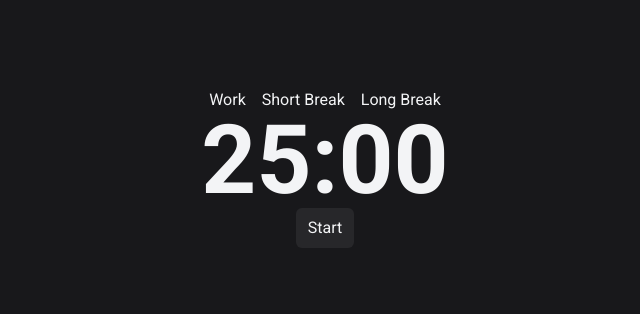
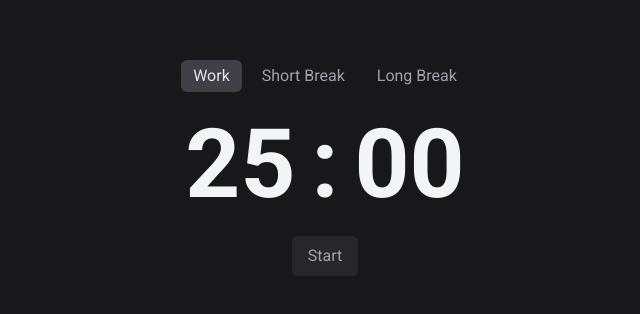
Before and after one commit to mothy-08/pomodoro-timer, a Next.js app: page / in a window 1280 px wide. Shown: the part 232-546 px from the top of the page, without its empty margins (315-955 px from the left). Built offline with nearby package versions, Linux system fonts and the light colour scheme.

Commit message:
almost complete

```diff
--- /dev/null
+++ b/app/components/Button.tsx
@@ -0,0 +1,28 @@
+"use client";
+
+import clsx from "clsx";
+
+export default function Button({
+  title,
+  isActive,
+  onClick,
+  buttonStyle,
+}: {
+  title: string;
+  isActive?: boolean;
+  onClick?: () => void;
+  buttonStyle?: string;
+}) {
+  return (
+    <button
+      onClick={onClick}
+      className={clsx(
+        "py-1 px-3 text-clr-btn rounded-md hover:bg-bg-btn-hover hover:text-clr-btn-hover transition-all",
+        isActive ? "bg-bg-btn-hover text-clr-btn-hover" : "",
+        buttonStyle
+      )}
+    >
+      {title}
+    </button>
+  );
+}
--- /dev/null
+++ b/app/components/Timer.tsx
@@ -0,0 +1,81 @@
+import React from "react";
+import { useTimer } from "react-timer-hook";
+import Button from "./Button";
+import clsx from "clsx";
+
+export default function Timer({
+  expiryTimestamp,
+  autoStart = false,
+  duration,
+}: {
+  expiryTimestamp: Date;
+  autoStart?: boolean;
+  duration: number;
+}) {
+  const { seconds, minutes, isRunning, start, pause, resume, restart } =
+    useTimer({
+      expiryTimestamp,
+      autoStart,
+      onExpire: () => console.warn("onExpire called"),
+    });
+
+  const formatTime = (time: number) => String(time).padStart(2, "0");
+  const [isPaused, setIsPaused] = React.useState<boolean>(false);
+
+  const buttonStyle =
+    "py-2 px-4 bg-bg-btn text-clr-btn hover:bg-bg-btn-hover hover:clr-btn-hover rounded-lg";
+
+  function handlePause() {
+    setIsPaused(true);
+    pause();
+  }
+
+  React.useEffect(() => {
+    restart(expiryTimestamp, false);
+  }, [expiryTimestamp, restart]);
+
+  return (
+    <div className="flex flex-col items-center gap-6">
+      <div className="text-8xl font-bold space-x-4">
+        <span>{formatTime(minutes)}</span>
+        <span>:</span>
+        <span>{formatTime(seconds)}</span>
+      </div>
+
+      <div className="flex gap-3 justify-center items-center">
+        <Button
+          title="Start"
+          onClick={start}
+          buttonStyle={clsx(buttonStyle, isRunning || isPaused ? "hidden" : "")}
+        />
+        <Button
+          title="Pause"
+          onClick={handlePause}
+          buttonStyle={clsx(buttonStyle, isRunning ? "block" : "hidden")}
+        />
+        <Button
+          title="Resume"
+          onClick={resume}
+          buttonStyle={clsx(
+            buttonStyle,
+            !isRunning && isPaused ? "block" : "hidden"
+          )}
+        />
+        <Button
+          title="Reset"
+          onClick={() => {
+            const time = new Date();
+            time.setSeconds(time.getSeconds() + duration);
+            restart(time, false);
+
+            if (isPaused) setIsPaused(false);
+          }}
+          buttonStyle={clsx(
+            buttonStyle,
+            isRunning || isPaused ? "block" : "hidden"
+          )}
+        />
+      </div>
+    </div>
+  );
+}
--- a/app/layout.tsx
+++ b/app/layout.tsx
@@ -1,6 +1,11 @@
 import "./globals.css";
-import { roboto } from "./ui/fonts";
+import { Roboto } from "next/font/google";
 import type { Metadata } from "next";
+
+const roboto = Roboto({
+  subsets: ["latin"],
+  weight: ["400", "700"],
+});
 
 export const metadata: Metadata = {
   title: "Pomdoro Timer",
--- a/app/page.tsx
+++ b/app/page.tsx
@@ -1,21 +1,45 @@
+"use client";
+
+import React from "react";
+import Button from "./components/Button";
+import Timer from "./components/Timer";
+
 export default function Home() {
+  const [activeButton, setActiveButton] = React.useState<string | null>("Work");
+  const [expiryTimestamp, setExpiryTimestamp] = React.useState<Date>(
+    new Date(new Date().getTime() + 1500 * 1000)
+  );
+
+  const handleButtonClick = (type: string, seconds: number) => {
+    setActiveButton(type);
+    setExpiryTimestamp(new Date(new Date().getTime() + seconds * 1000));
+  };
+
+  const duration = Math.ceil(
+    (expiryTimestamp.getTime() - new Date().getTime()) / 1000
+  );
+
   return (
-    <main className="h-screen flex flex-col justify-center items-center">
-      <div className="flex gap-4">
-        {/* Dynamically change the background of the button when active */}
-        <button>Work</button>
-        <button>Short Break</button>
-        <button>Long Break</button>
+    <main className="h-screen flex flex-col justify-center items-center gap-6">
+      <div className="flex gap-2">
+        <Button
+          title="Work"
+          isActive={activeButton === "Work"}
+          onClick={() => handleButtonClick("Work", 1500)}
+        />
+        <Button
+          title="Short Break"
+          isActive={activeButton === "Short Break"}
+          onClick={() => handleButtonClick("Short Break", 300)}
+        />
+        <Button
+          title="Long Break"
+          isActive={activeButton === "Long Break"}
+          onClick={() => handleButtonClick("Long Break", 900)}
+        />
       </div>
-      {/* Timer here */}
-      <div>
-        <h1 className="text-8xl font-bold">25:00</h1>
-      </div>
-      <div>
-        <button className="bg-bg-btn py-2 px-3 rounded-md hover:bg-bg-btn-hover hover:text-clr-btn-hover transition-all">
-          Start
-        </button>
-      </div>
+
+      <Timer expiryTimestamp={expiryTimestamp} duration={duration} />
     </main>
   );
 }
--- a/app/ui/fonts.ts
+++ /dev/null
@@ -1,6 +0,0 @@
-import { Roboto } from "next/font/google";
-
-export const roboto = Roboto({
-  subsets: ["latin"],
-  weight: ["400", "700"],
-});
--- a/package.json
+++ b/package.json
@@ -9,9 +9,11 @@
     "lint": "next lint"
   },
   "dependencies": {
+    "clsx": "^2.1.1",
     "next": "15.1.4",
     "react": "^19.0.0",
-    "react-dom": "^19.0.0"
+    "react-dom": "^19.0.0",
+    "react-timer-hook": "^3.0.8"
   },
   "devDependencies": {
     "@eslint/eslintrc": "^3",
```
Also changed, not shown: 1 other file (tests, documents, lock files or other folders).
